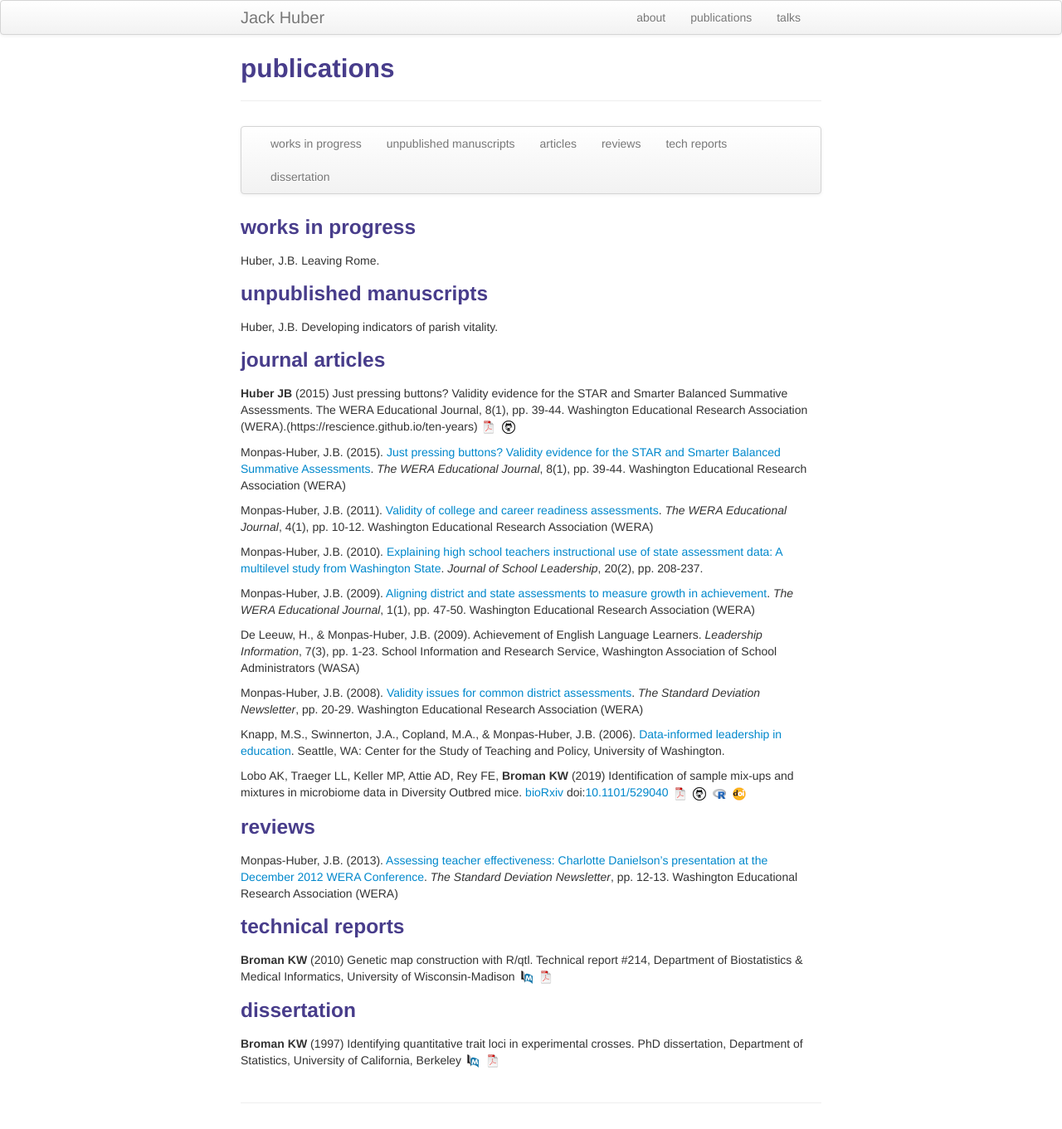
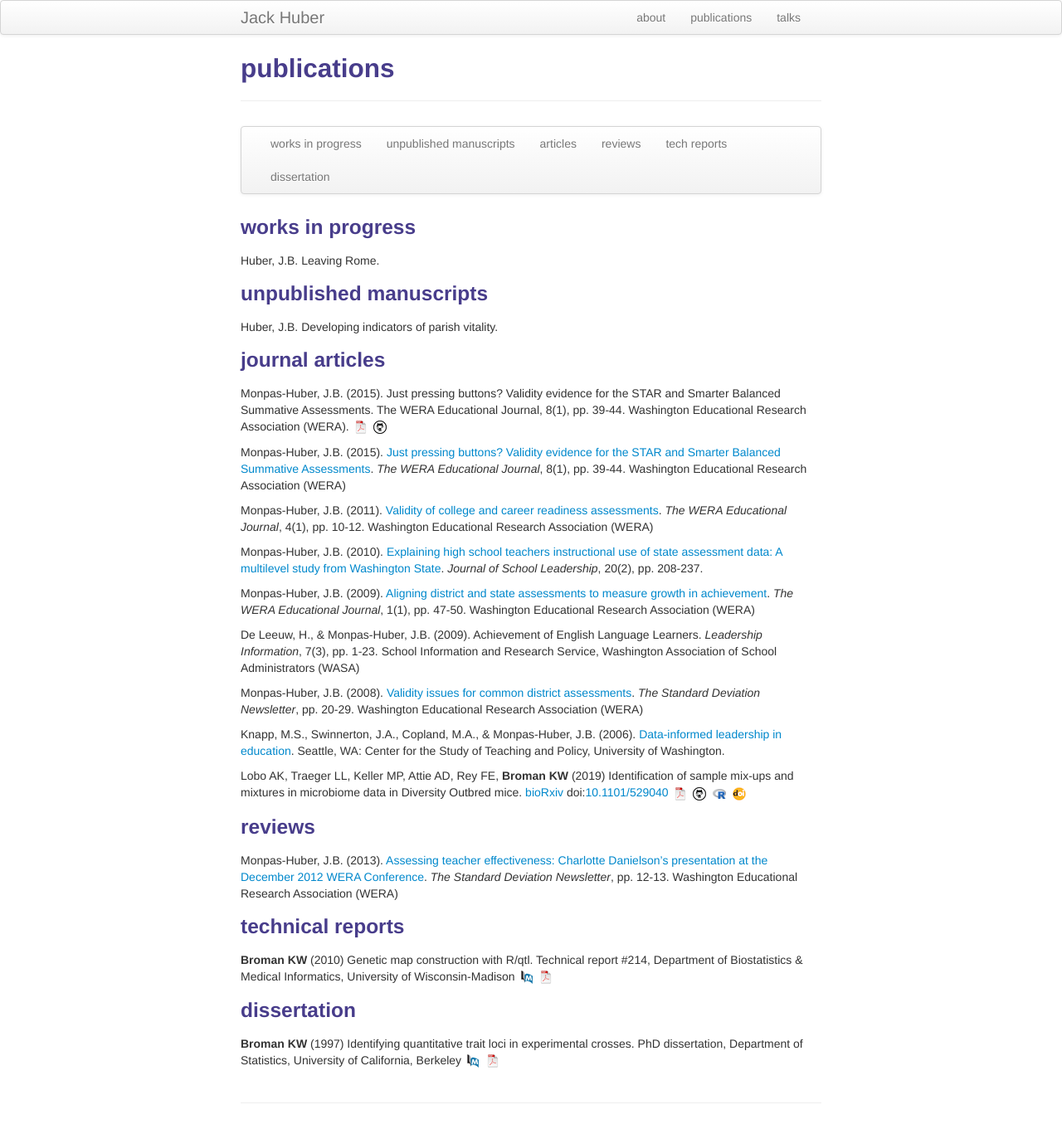
Before and after one commit to jackbhuber/jackbhuber.github.io, a Jekyll site: the page built from pages/pubs.md, in a window 1280 px wide. Shown: the whole page at 83% size. Built offline with Jekyll 4.4.1, drawn with Linux system fonts in a browser that asks for light colours.

Commit message:
Update pubs.md

```diff
--- a/pages/pubs.md
+++ b/pages/pubs.md
@@ -27,7 +27,7 @@ Huber, J.B. Developing indicators of parish vitality.
 
 ### <a name="articles"></a>journal articles
 
-**Huber JB** (2015) Just pressing buttons? Validity evidence for the STAR and Smarter Balanced Summative Assessments. The WERA Educational Journal, 8(1), pp. 39-44. Washington Educational Research Association (WERA).(https://rescience.github.io/ten-years)
+Monpas-Huber, J.B. (2015). Just pressing buttons? Validity evidence for the STAR and Smarter Balanced Summative Assessments. The WERA Educational Journal, 8(1), pp. 39-44. Washington Educational Research Association (WERA).
 [![pdf](icons16/pdf-icon.png)](https://kbroman.org/Paper_ReScience2020/article/article.pdf)
 [![GitHub](icons16/github-icon.png)](https://github.com/kbroman/Paper_ReScience2020)
 
```
